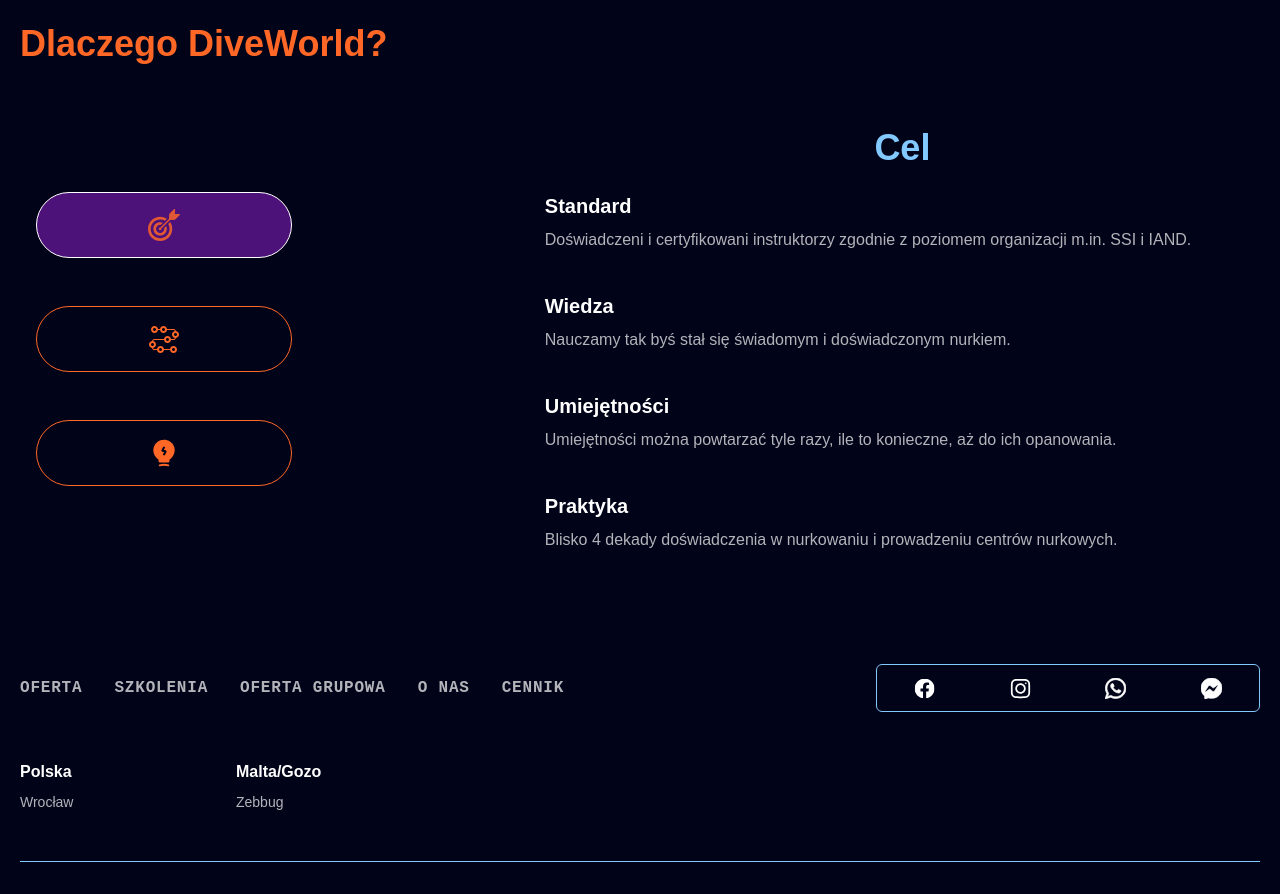
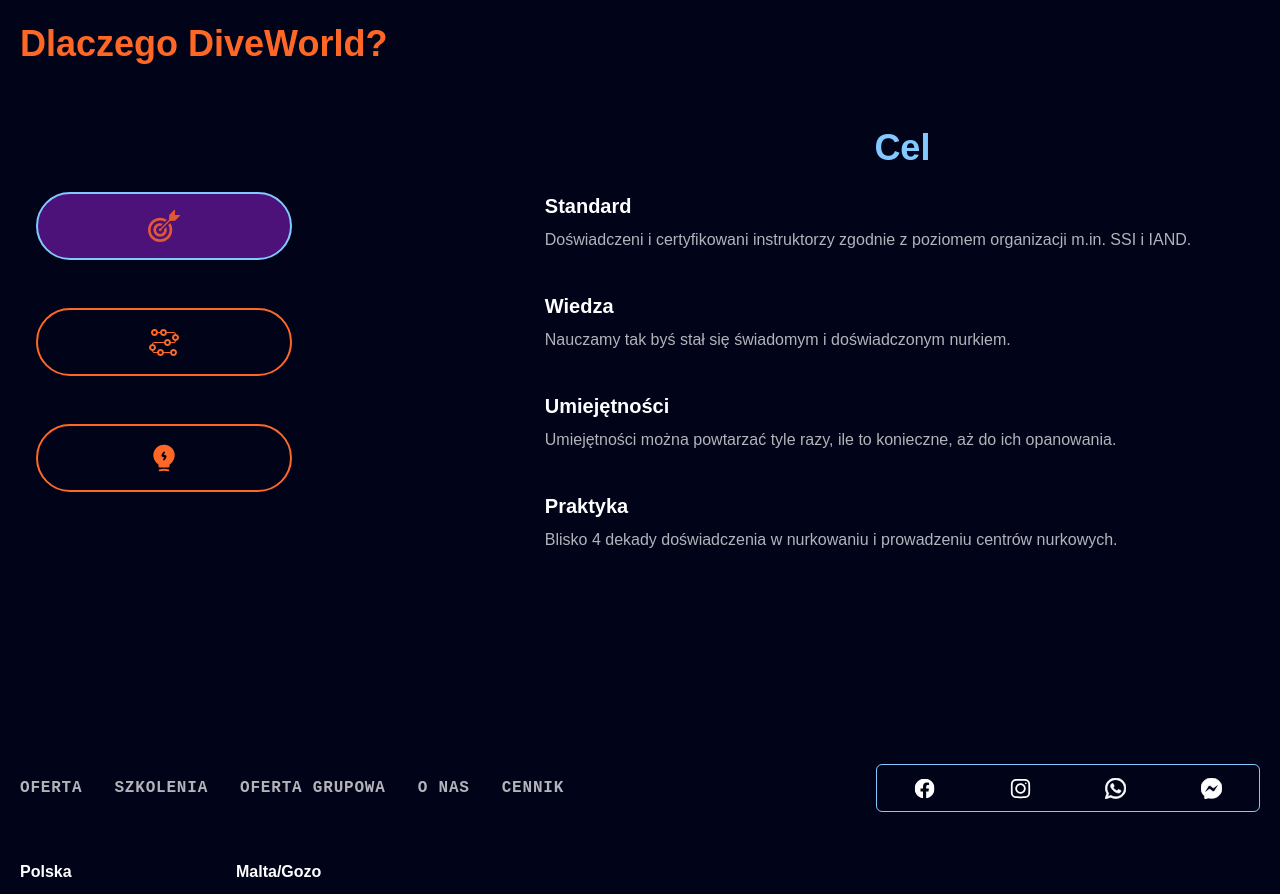
Before and after one commit to MattFvnDev/Diveworld, a React (Vite) app: page / in a window 1280 px wide. Shown: the part 920-1814 px from the top of the page. Built offline with nearby package versions, Linux system fonts and the light colour scheme.

Commit message:
ChooseUs Button styles adjustment

```diff
--- a/src/components/ChooseUs.jsx
+++ b/src/components/ChooseUs.jsx
@@ -15,7 +15,7 @@ const ChooseUs = () => {
             <Button
               key={itemIndex}
               onClick={() => setIndex(itemIndex)}
-              className={`flex justify-center rounded-full w-full max-w-64 border text-base font-bold cursor-pointer border-accent transition delay-150 px-8 py-4 md:mt-16 hover:border-default group ${index === itemIndex && "bg-mobilebackground border-default"}`}
+              className={`flex justify-center rounded-full w-full max-w-64 border-2 border-accent transition-all duration-300 px-8 py-4 md:mt-16 hover:border-default group ${index === itemIndex && "bg-mobilebackground border-active"}`}
             >
               <img
                 src={item.icon}
@@ -25,7 +25,7 @@ const ChooseUs = () => {
             </Button>
           ))}
         </div>
-        <div className="min-h-[480px] md:w-3/5 flex flex-col gap-y-4">
+        <div className="min-h-[580px] md:w-3/5 flex flex-col gap-y-4">
           {content[index].info.map((item, itemIndex) => (
             <ChooseUsContent key={itemIndex} {...item} />
           ))}
```
